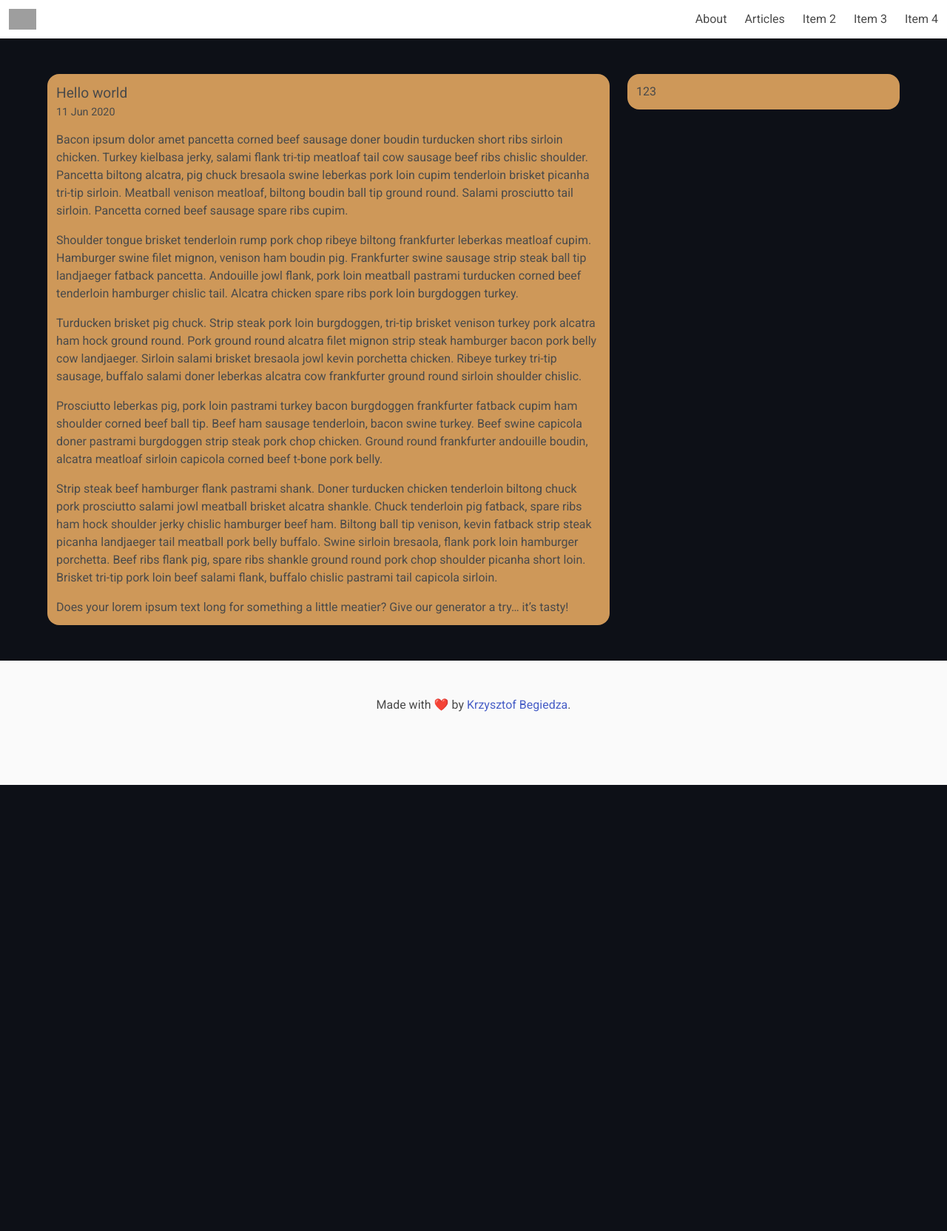
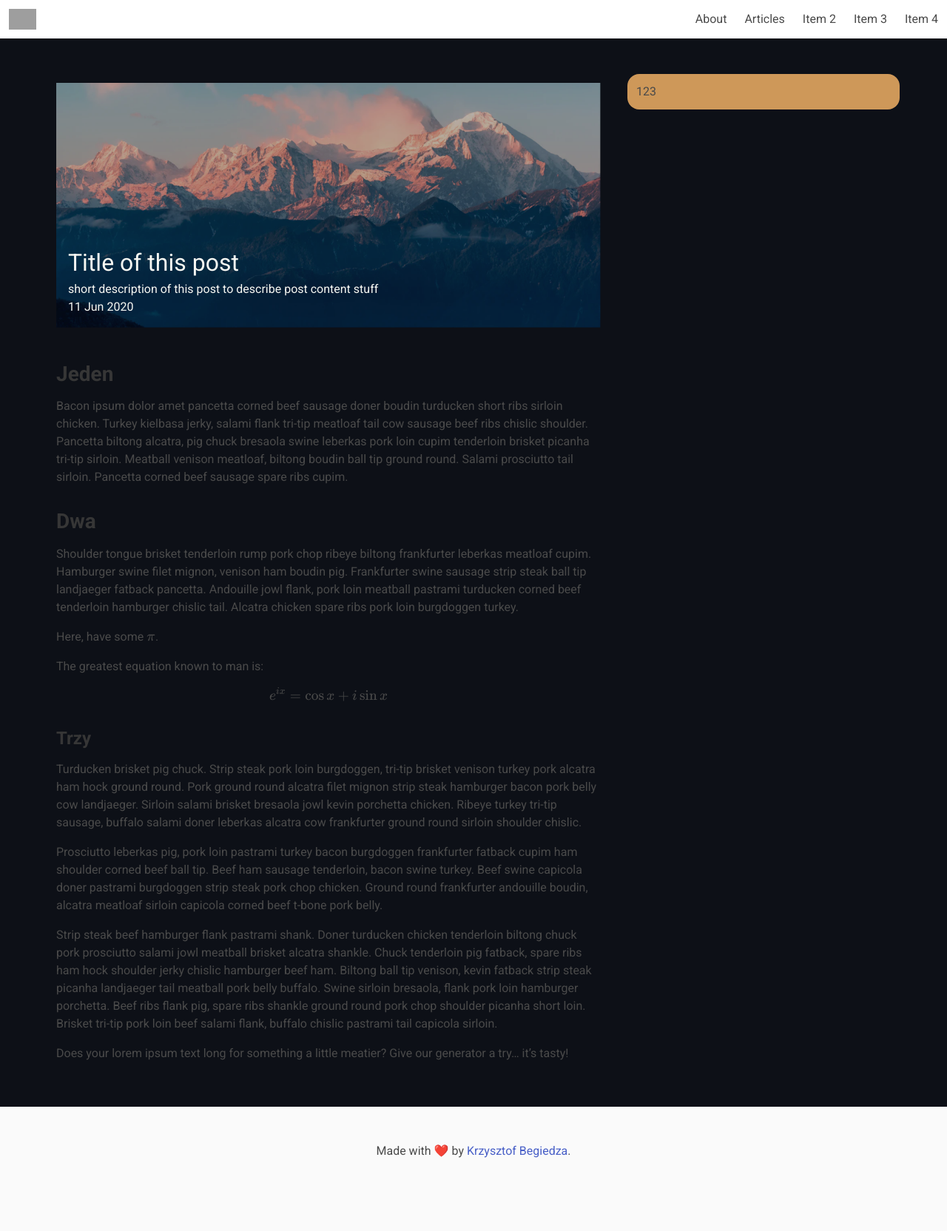
Before and after one commit to kbegiedza/kbegiedza.github.io, a Jekyll site: the page built from _posts/2020-06-11-hello-world.md, in a window 1280 px wide. Shown: the whole page at 74% size. Built offline with Jekyll 4.4.1, drawn with Linux system fonts in a browser that asks for light colours; nearby versions of some CDN libraries; before the commit the page ends 1061 px from its top, so only the background shows below that; grey boxes are pictures that could not be loaded.

Commit message:
added latex support & article header

```diff
--- a/_config.yml
+++ b/_config.yml
@@ -2,3 +2,6 @@ name: Krzysztof Begiedza
 encoding: utf-8
 # permalink: /blog/:year/:month/:day/:title
 permalink: /:title
+markdown: kramdown
+kramdown:
+    math_engine: katex
--- a/_includes/main-panel.html
+++ b/_includes/main-panel.html
@@ -1,3 +1,3 @@
-<div class="debug-column">
+<div class="content-column">
     {{ content }}
 </div>
--- a/_layouts/article.html
+++ b/_layouts/article.html
@@ -1,8 +1,14 @@
 ---
 layout: default
 ---
-<h1 class="content-title">{{ page.title }}</h1>
-<p class="content-date">{{ page.date | date_to_string }}</p>
+<div class="hero article-title">
+    <img class="article-title-image" src="{{ page.title-image }}">
+    <div class="article-title-content">
+        <h1 class="article-title-text">{{ page.title }}</h1>
+        <p class="article-title-sub-text">{{ page.sub-title }}</p>
+        <p class="article-title-date">{{ page.date | date_to_string }}</p>
+    </div>
+</div>
 <div class="content">
     {{ content }}
 </div>
--- a/_posts/2020-06-11-hello-world.md
+++ b/_posts/2020-06-11-hello-world.md
@@ -1,12 +1,27 @@
 ---
 layout: article
-title: Hello world
+title: Title of this post
+# How long this title can be? Should be pretty looong!
+sub-title: short description of this post to describe post content stuff
 date: 2020-06-11
+title-image: /static/img/post-image.png
 ---
+
+## Jeden
 
 Bacon ipsum dolor amet pancetta corned beef sausage doner boudin turducken short ribs sirloin chicken. Turkey kielbasa jerky, salami flank tri-tip meatloaf tail cow sausage beef ribs chislic shoulder. Pancetta biltong alcatra, pig chuck bresaola swine leberkas pork loin cupim tenderloin brisket picanha tri-tip sirloin. Meatball venison meatloaf, biltong boudin ball tip ground round. Salami prosciutto tail sirloin. Pancetta corned beef sausage spare ribs cupim.
 
+## Dwa
+
 Shoulder tongue brisket tenderloin rump pork chop ribeye biltong frankfurter leberkas meatloaf cupim. Hamburger swine filet mignon, venison ham boudin pig. Frankfurter swine sausage strip steak ball tip landjaeger fatback pancetta. Andouille jowl flank, pork loin meatball pastrami turducken corned beef tenderloin hamburger chislic tail. Alcatra chicken spare ribs pork loin burgdoggen turkey.
+
+Here, have some $$\pi$$.
+
+The greatest equation known to man is:
+
+$$e^{ix} = \cos{x} + i\sin{x}$$
+
+### Trzy
 
 Turducken brisket pig chuck. Strip steak pork loin burgdoggen, tri-tip brisket venison turkey pork alcatra ham hock ground round. Pork ground round alcatra filet mignon strip steak hamburger bacon pork belly cow landjaeger. Sirloin salami brisket bresaola jowl kevin porchetta chicken. Ribeye turkey tri-tip sausage, buffalo salami doner leberkas alcatra cow frankfurter ground round sirloin shoulder chislic.
 
--- a/static/css/main.css
+++ b/static/css/main.css
@@ -2,6 +2,7 @@ html, body {
     font-family: 'Roboto';
     background-size: cover;
     background-color: #0d1017;
+    overflow-x: hidden;
 }
 
 .content-title {
@@ -13,8 +14,59 @@ html, body {
     margin-bottom: 1em;
 }
 
+.content-column {
+    padding: 0.75rem;
+    border-radius: 1rem;
+}
+
 .debug-column {
     padding: 0.75rem;
     border-radius: 1rem;
     background-color: #ce9859;
 }
+
+@media (max-width: 767px) {
+    .section {
+        padding-left: 0;
+        padding-right: 0;
+    }
+}
+
+/* Article */
+
+.article-title {
+    position: relative;
+    display: inline-block;
+    padding-bottom: 2.5rem;
+}
+
+.article-title-image {
+    display: block;
+    opacity: 0.7;
+}
+
+.article-title-text {
+    font-size: 1.25em;
+}
+
+.article-title-date {
+}
+
+.article-title-content {
+    position: absolute;
+    left: 1em;
+    bottom: 3.5em;
+    color: #f7f7f2;
+}
+
+@media (min-width: 768px) {
+    .article-title-text {
+        font-size: 2em;
+    }
+}
+
+@media (min-width: 1408px) {
+    .article-title-text {
+        font-size: 2.5em;
+    }
+}
```
Also changed, not shown: _layouts/default.html (+14 -1 lines), static/img/post-image.png (added).
